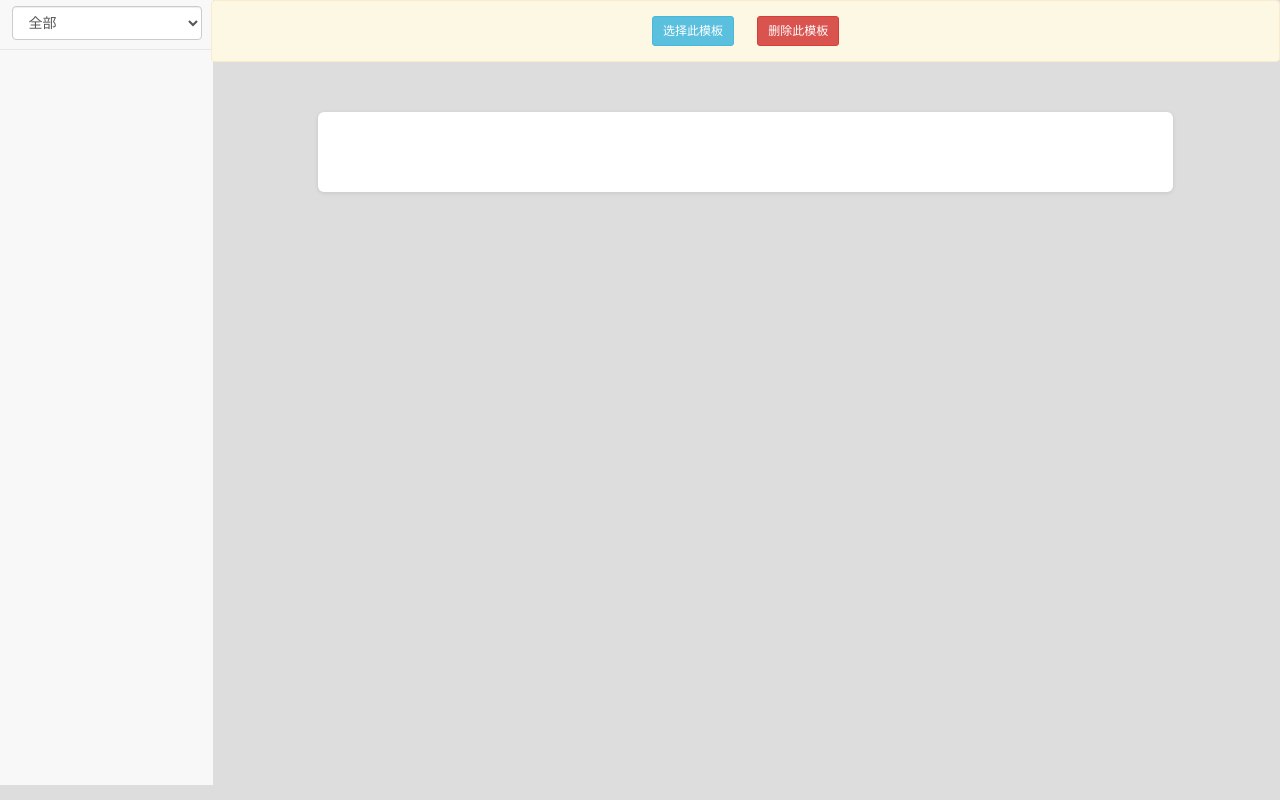
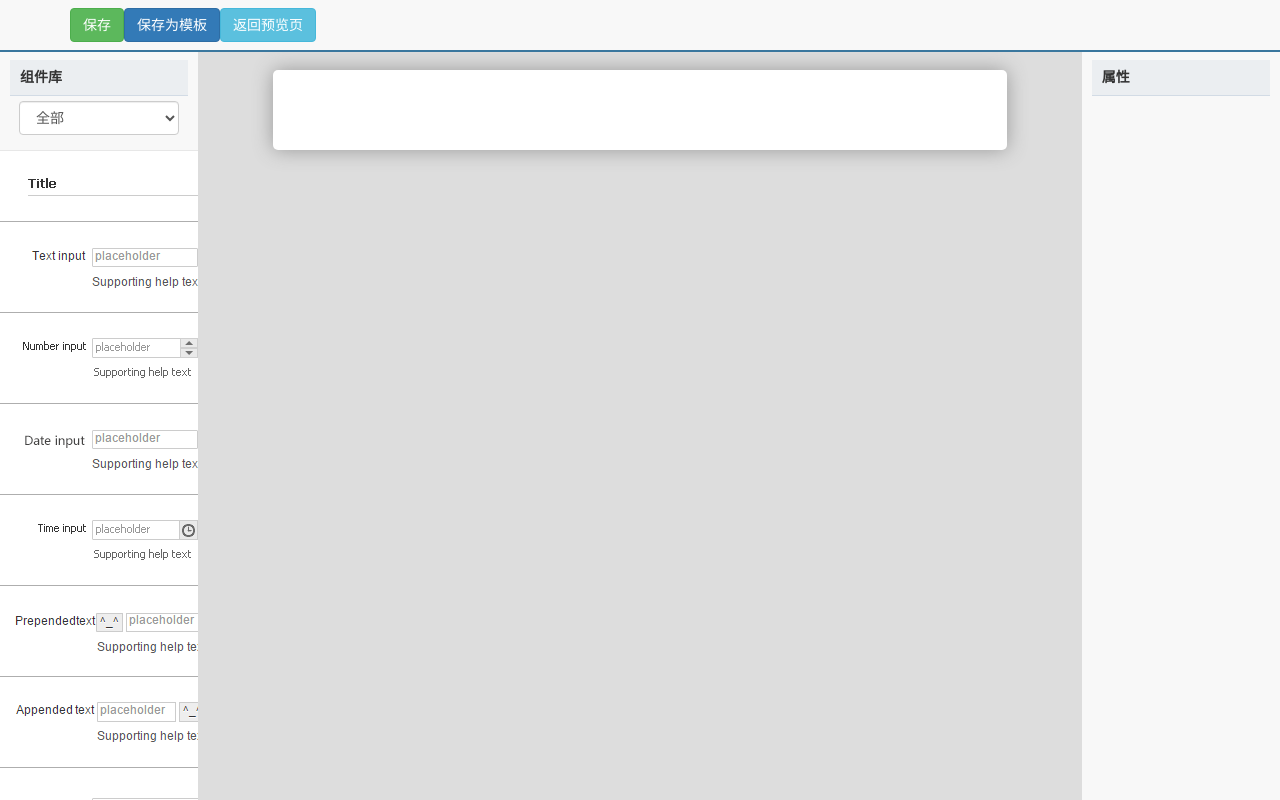
Before and after one commit to Selinng/formBuilder, a Vue app: page /#/edit in a window 1280 px wide. Built offline with nearby package versions, Linux system fonts and the light colour scheme.

Commit message:
修改路由模式，修改图片路径，readme增加线上地址

```diff
--- a/src/components/componentsColumn.vue
+++ b/src/components/componentsColumn.vue
@@ -112,7 +112,7 @@ export default {
       ],
       comps: [
         {
-          imgsrc: "/static/images/formtitle.png",
+          imgsrc: "./static/images/formtitle.png",
           type: "",
           defaultData: {
             componentname: "formtitle",
@@ -121,7 +121,7 @@ export default {
           }
         },
         {
-          imgsrc: "/static/images/textinput.png",
+          imgsrc: "./static/images/textinput.png",
           type: "input",
           defaultData: {
             componentname: "textinput",
@@ -132,7 +132,7 @@ export default {
           }
         },
         {
-          imgsrc: "/static/images/numberinput.png",
+          imgsrc: "./static/images/numberinput.png",
           type: "input",
           defaultData: {
             componentname: "numberinput",
@@ -142,7 +142,7 @@ export default {
           }
         },
         {
-          imgsrc: "/static/images/dateinput.png",
+          imgsrc: "./static/images/dateinput.png",
           type: "input",
           defaultData: {
             componentname: "dateinput",
@@ -152,7 +152,7 @@ export default {
           }
         },
         {
-          imgsrc: "/static/images/timeinput.png",
+          imgsrc: "./static/images/timeinput.png",
           type: "input",
           defaultData: {
             componentname: "timeinput",
@@ -162,7 +162,7 @@ export default {
           }
         },
         {
-          imgsrc: "/static/images/prependedtext.png",
+          imgsrc: "./static/images/prependedtext.png",
           type: "input",
           defaultData: {
             componentname: "prependedtext",
@@ -174,7 +174,7 @@ export default {
           }
         },
         {
-          imgsrc: "/static/images/appendedtext.png",
+          imgsrc: "./static/images/appendedtext.png",
           type: "input",
           defaultData: {
             componentname: "appendedtext",
@@ -186,7 +186,7 @@ export default {
           }
         },
         {
-          imgsrc: "/static/images/formtextarea.png",
+          imgsrc: "./static/images/formtextarea.png",
           type: "input",
           defaultData: {
             componentname: "formtextarea",
@@ -198,7 +198,7 @@ export default {
           }
         },
         {
-          imgsrc: "/static/images/selectbasic.png",
+          imgsrc: "./static/images/selectbasic.png",
           type: "listselection",
           defaultData: {
             componentname: "selectbasic",
@@ -207,7 +207,7 @@ export default {
           }
         },
         {
-          imgsrc: "/static/images/formaddress.png",
+          imgsrc: "./static/images/formaddress.png",
           type: "listselection",
           defaultData: {
             componentname: "formaddress",
@@ -217,7 +217,7 @@ export default {
           }
         },
         {
-          imgsrc: "/static/images/selectmultiple.png",
+          imgsrc: "./static/images/selectmultiple.png",
           type: "listselection",
           defaultData: {
             componentname: "selectmultiple",
@@ -226,7 +226,7 @@ export default {
           }
         },
         {
-          imgsrc: "/static/images/checkboxes.png",
+          imgsrc: "./static/images/checkboxes.png",
           type: "choice",
           defaultData: {
             componentname: "checkboxes",
@@ -235,7 +235,7 @@ export default {
           }
         },
         {
-          imgsrc: "/static/images/radiobuttons.png",
+          imgsrc: "./static/images/radiobuttons.png",
           type: "choice",
           defaultData: {
             componentname: "radiobuttons",
@@ -244,7 +244,7 @@ export default {
           }
         },
         {
-          imgsrc: "/static/images/inlinecheckboxes.png",
+          imgsrc: "./static/images/inlinecheckboxes.png",
           type: "choice",
           defaultData: {
             componentname: "inlinecheckboxes",
@@ -253,7 +253,7 @@ export default {
           }
         },
         {
-          imgsrc: "/static/images/inlineradios.png",
+          imgsrc: "./static/images/inlineradios.png",
           type: "choice",
           defaultData: {
             componentname: "inlineradios",
@@ -262,7 +262,7 @@ export default {
           }
         },
         {
-          imgsrc: "/static/images/starrating.png",
+          imgsrc: "./static/images/starrating.png",
           type: "choice",
           defaultData: {
             componentname: "starrating",
@@ -271,7 +271,7 @@ export default {
           }
         },
         {
-          imgsrc: "/static/images/filebutton.png",
+          imgsrc: "./static/images/filebutton.png",
           type: "button",
           defaultData: {
             componentname: "filebutton",
@@ -280,7 +280,7 @@ export default {
           }
         },
         {
-          imgsrc: "/static/images/formbutton.png",
+          imgsrc: "./static/images/formbutton.png",
           type: "button",
           defaultData: {
             componentname: "formbutton",
--- a/src/main.js
+++ b/src/main.js
@@ -5,7 +5,6 @@ import Elementui from 'element-ui'
 import 'element-ui/lib/theme-chalk/index.css'
 import App from './App'
 import router from './router'
-// import store from './store'
 
 Vue.config.productionTip = false
 Vue.use(Elementui)
--- a/src/router/index.js
+++ b/src/router/index.js
@@ -14,7 +14,7 @@ export default new Router({
     },
     {
       path: '/preview',
-      alias: '/',
+      // alias: '/',
       name: 'preview',
       component: Preview
     },
@@ -23,5 +23,5 @@ export default new Router({
       redirect: '/preview'
     }
   ],
-  mode: 'history'
+  mode: 'hash'
 })
```
Also changed, not shown: 1 other file (tests, documents, lock files or other folders).
